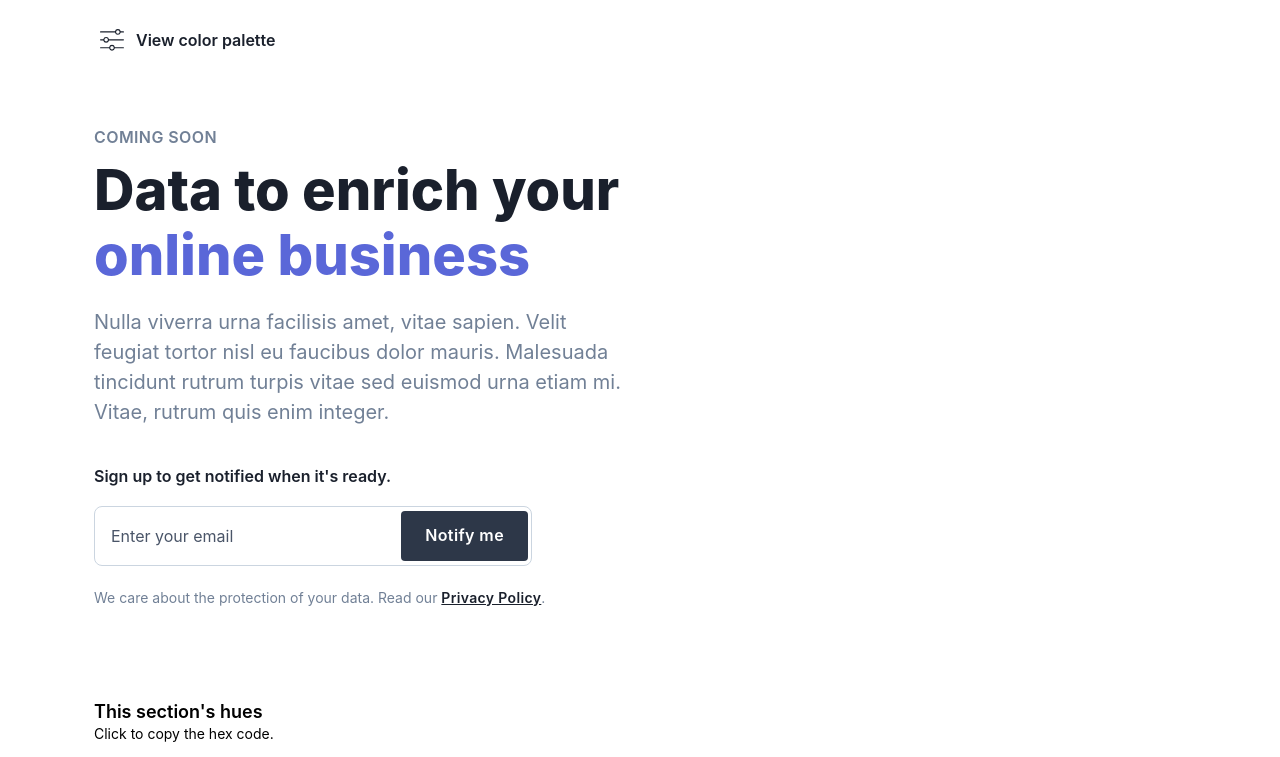
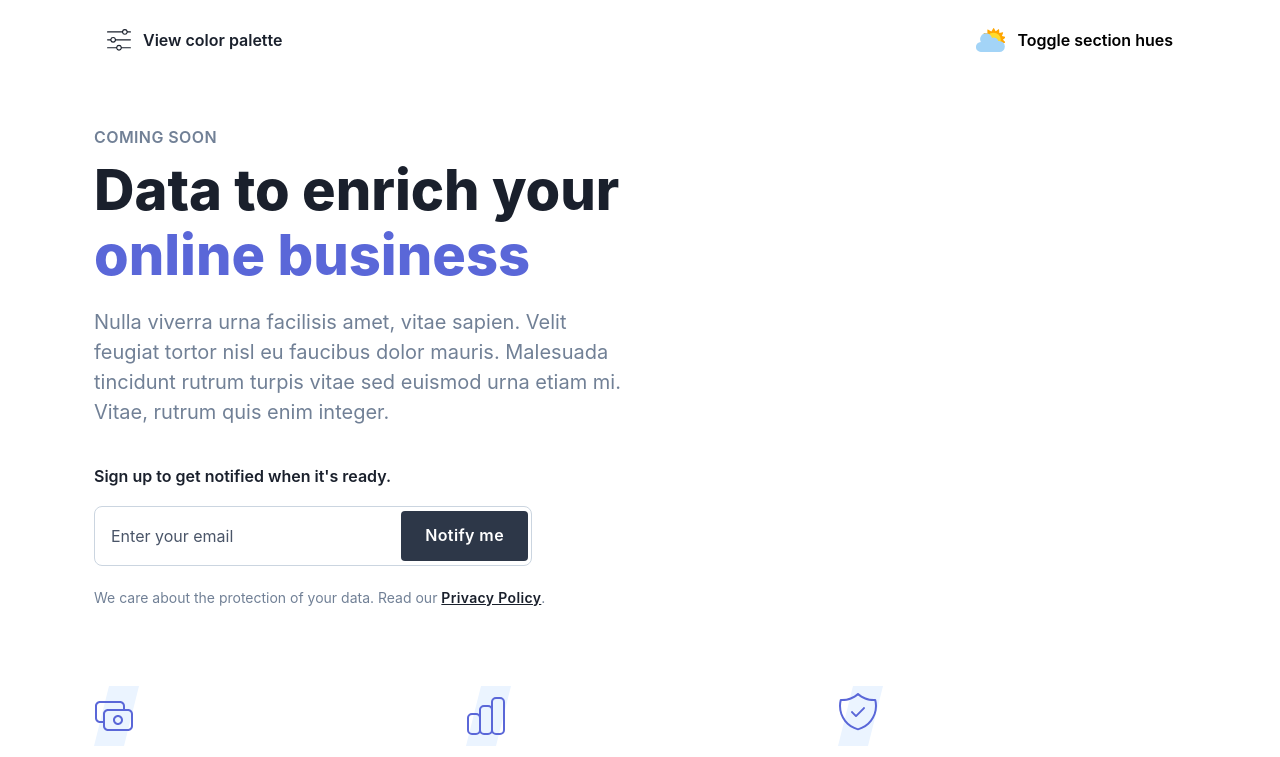
Before and after one commit to abeidahmed/easy-hues, a React (Create React App) app: page / in a window 1280 px wide. Shown: the top 757 px of the page. Built offline with nearby package versions, Linux system fonts and the light colour scheme; a web font is replaced by a local one.

Commit message:
Add icon to toggle hues button

```diff
--- a/src/components/Home.js
+++ b/src/components/Home.js
@@ -19,6 +19,7 @@ import Footer from "./layouts/footer/Footer";
 class Home extends Component {
   state = {
     isOpen: false,
+    huesOpen: false,
     heroSection: [
       {
         "Heading color": "#1a202c",
@@ -90,6 +91,12 @@ class Home extends Component {
   handleSidebar = () => {
     this.setState(prevState => ({
       isOpen: !prevState.isOpen
+    }));
+  };
+
+  handleHues = () => {
+    this.setState(prevState => ({
+      huesOpen: !prevState.huesOpen
     }));
   };
 
@@ -242,16 +249,55 @@ class Home extends Component {
                 </svg>
                 <span>View color palette</span>
               </button>
+              <button onClick={this.handleHues} className="hues-toggle">
+                {this.state.huesOpen ? (
+                  <svg xmlns="http://www.w3.org/2000/svg" viewBox="0 0 24 24">
+                    <g data-name="Layer 2">
+                      <g data-name="Layer 1">
+                        <path
+                          d="M23.88 14.14l-2.58-2.27 2.49-2.36a.35.35 0 00.1-.34.37.37 0 00-.25-.25L20.33 8l1.22-3.19a.34.34 0 00-.06-.35.36.36 0 00-.33-.12l-3.41.54-.27-3.4a.36.36 0 00-.56-.26l-2.84 1.91L12.35.18A.35.35 0 0012 0a.38.38 0 00-.31.18l-2 3.39-3.43-2A.36.36 0 006 1.6a.35.35 0 00-.18.3v3.42L2.34 5a.36.36 0 00-.34.18.34.34 0 000 .35l1.46 3.09-3.23 1.2a.39.39 0 00-.23.27.35.35 0 00.13.33l2.67 2.17L.4 15a.36.36 0 00.17.59l3.36.82-1.1 3.23a.35.35 0 00.07.36.37.37 0 00.33.11l3.39-.68.38 3.42a.36.36 0 00.21.28.36.36 0 00.36 0L10.36 21l1.84 2.8a.37.37 0 00.3.16.38.38 0 00.3-.19l1.61-2.92 2.91 1.82a.36.36 0 00.36 0 .37.37 0 00.19-.3L18 19l3.43.42a.38.38 0 00.33-.14.36.36 0 000-.35l-1.35-3.14 3.28-1.08a.34.34 0 00.23-.26.32.32 0 00-.04-.31z"
+                          fill="#ffa600"
+                        />
+                        <ellipse cx="11.92" cy="11.94" rx="7.32" ry="7.26" fill="#ffdb2d" />
+                      </g>
+                    </g>
+                  </svg>
+                ) : (
+                  <svg xmlns="http://www.w3.org/2000/svg" viewBox="0 0 29.61 24">
+                    <g data-name="Layer 2">
+                      <g data-name="Layer 1">
+                        <path
+                          d="M29.49 14.14l-2.58-2.27 2.49-2.36a.35.35 0 00.1-.34.37.37 0 00-.25-.25L25.94 8l1.22-3.19a.34.34 0 00-.06-.35.36.36 0 00-.33-.12l-3.41.54-.27-3.4a.36.36 0 00-.56-.26l-2.84 1.91L18 .18a.35.35 0 00-.35-.18.38.38 0 00-.31.18l-2 3.39-3.43-2a.36.36 0 00-.35 0 .35.35 0 00-.18.3v3.45L8 5a.36.36 0 00-.32.15.34.34 0 000 .35l1.39 3.12-3.23 1.2a.35.35 0 00-.22.27.32.32 0 00.12.33l2.67 2.17L6 15a.36.36 0 00.17.59l3.36.82-1.1 3.23a.35.35 0 00.07.35.37.37 0 00.33.11l3.39-.68.41 3.39a.36.36 0 00.57.24L16 21l1.84 2.8a.37.37 0 00.3.16.38.38 0 00.3-.19L20 20.89l3 1.82a.36.36 0 00.36 0 .37.37 0 00.19-.3l.09-3.41 3.43.42a.38.38 0 00.33-.14.36.36 0 000-.35l-1.35-3.14 3.28-1.08a.34.34 0 00.23-.26.32.32 0 00-.07-.31z"
+                          fill="#ffa600"
+                        />
+                        <ellipse cx="17.53" cy="11.94" rx="7.32" ry="7.26" fill="#ffdb2d" />
+                        <path
+                          d="M23.34 13a5.68 5.68 0 00-1.09.11A4.45 4.45 0 0016 9.94 6 6 0 104.81 14 5 5 0 005 24h18.34a5.49 5.49 0 000-11z"
+                          fill="#a3d4f7"
+                        />
+                      </g>
+                    </g>
+                  </svg>
+                )}
+
+                <span>Toggle section hues</span>
+              </button>
             </div>
           </div>
         </header>
-        <Hero colorChange={this.state.heroSection[0]} />
-        <About colorChange={this.state.aboutSection[0]} />
-        <Service colorChange={this.state.serviceSection[0]} />
-        <Testimonial colorChange={this.state.testimonialSection[0]} />
-        <Property colorChange={this.state.propertySection[0]} />
-        <FooterSubscribe colorChange={this.state.footerSubscribeSection[0]} />
-        <Footer colorChange={this.state.footerSection[0]} />
+        <Hero huesOpen={this.state.huesOpen} colorChange={this.state.heroSection[0]} />
+        <About huesOpen={this.state.huesOpen} colorChange={this.state.aboutSection[0]} />
+        <Service huesOpen={this.state.huesOpen} colorChange={this.state.serviceSection[0]} />
+        <Testimonial
+          huesOpen={this.state.huesOpen}
+          colorChange={this.state.testimonialSection[0]}
+        />
+        <Property huesOpen={this.state.huesOpen} colorChange={this.state.propertySection[0]} />
+        <FooterSubscribe
+          huesOpen={this.state.huesOpen}
+          colorChange={this.state.footerSubscribeSection[0]}
+        />
+        <Footer huesOpen={this.state.huesOpen} colorChange={this.state.footerSection[0]} />
       </div>
     );
   }
--- a/src/components/layouts/about/About.js
+++ b/src/components/layouts/about/About.js
@@ -81,7 +81,7 @@ const About = props => {
           </div>
         </div>
 
-        <SectionHues colorChange={props.colorChange} />
+        <SectionHues huesOpen={props.huesOpen} colorChange={props.colorChange} />
       </div>
     </section>
   );
--- a/src/components/layouts/footer-newsletter/FooterSubscribe.js
+++ b/src/components/layouts/footer-newsletter/FooterSubscribe.js
@@ -43,7 +43,7 @@ const FooterSubscribe = props => {
               </p>
             </div>
           </div>
-          <SectionHues colorChange={props.colorChange} />
+          <SectionHues huesOpen={props.huesOpen} colorChange={props.colorChange} />
         </div>
       </div>
     </section>
--- a/src/components/layouts/footer/Footer.js
+++ b/src/components/layouts/footer/Footer.js
@@ -160,7 +160,7 @@ const Footer = props => {
           <p style={{ color: props.colorChange["Text color"] }} className="copyright-text">
             &copy; 2020 Easy Hues, All rights reserved.
           </p>
-          <SectionHues colorChange={props.colorChange} />
+          <SectionHues huesOpen={props.huesOpen} colorChange={props.colorChange} />
         </div>
       </div>
     </footer>
--- a/src/components/layouts/global/SectionHues.js
+++ b/src/components/layouts/global/SectionHues.js
@@ -1,7 +1,8 @@
 import React from "react";
 import shortid from "shortid";
 
-const SectionHues = props => {
+function huesOpen(props) {
+  if (props.huesOpen) {
     return (
       <div className="section-hues">
         <h3 className="section-hues-title">This section's hues</h3>
@@ -21,6 +22,13 @@ const SectionHues = props => {
         </div>
       </div>
     );
+  } else {
+    return null;
+  }
+}
+
+const SectionHues = props => {
+  return huesOpen(props);
 };
 
 export default SectionHues;
--- a/src/components/layouts/hero/Hero.js
+++ b/src/components/layouts/hero/Hero.js
@@ -56,7 +56,7 @@ const Hero = props => {
             </div>
           </div>
         </div>
-        <SectionHues colorChange={props.colorChange} />
+        <SectionHues huesOpen={props.huesOpen} colorChange={props.colorChange} />
       </div>
     </section>
   );
--- a/src/components/layouts/properties/Property.js
+++ b/src/components/layouts/properties/Property.js
@@ -284,7 +284,7 @@ const Property = props => {
               </div>
             </div>
           </div>
-          <SectionHues colorChange={props.colorChange} />
+          <SectionHues huesOpen={props.huesOpen} colorChange={props.colorChange} />
         </div>
       </div>
     </section>
--- a/src/components/layouts/service/Service.js
+++ b/src/components/layouts/service/Service.js
@@ -228,7 +228,7 @@ const Service = props => {
             </div>
             <SVG2 />
           </div>
-          <SectionHues colorChange={props.colorChange} />
+          <SectionHues huesOpen={props.huesOpen} colorChange={props.colorChange} />
         </div>
       </div>
     </section>
--- a/src/components/layouts/testimonials/Testimonial.js
+++ b/src/components/layouts/testimonials/Testimonial.js
@@ -131,7 +131,7 @@ const Testimonial = props => {
               </div>
             </div>
           </div>
-          <SectionHues colorChange={props.colorChange} />
+          <SectionHues huesOpen={props.huesOpen} colorChange={props.colorChange} />
         </div>
       </div>
     </section>
--- a/src/graspcss/layouts/_header.scss
+++ b/src/graspcss/layouts/_header.scss
@@ -20,6 +20,14 @@
   border: 0;
   cursor: pointer;
   z-index: z(toggle);
+  padding: $space-2 $space-3;
+  outline: none;
+  border: 1px solid transparent;
+
+  &:focus {
+    border-color: $gray-900;
+    border-radius: $rounded;
+  }
 
   svg {
     width: $space-6;
@@ -32,3 +40,28 @@
     color: $gray-900;
   }
 }
+
+.hues-toggle {
+  background: none;
+  border: none;
+  cursor: pointer;
+  font-weight: $weight-semibold;
+  display: flex;
+  align-items: center;
+  padding: $space-2 $space-3;
+  outline: none;
+  border: 1px solid transparent;
+
+  &:focus {
+    border-color: $gray-900;
+    border-radius: $rounded;
+  }
+
+  svg {
+    height: $space-6;
+  }
+
+  span {
+    margin-left: $space-3;
+  }
+}
```
Lines whose indentation alone changed are shown as unchanged.
